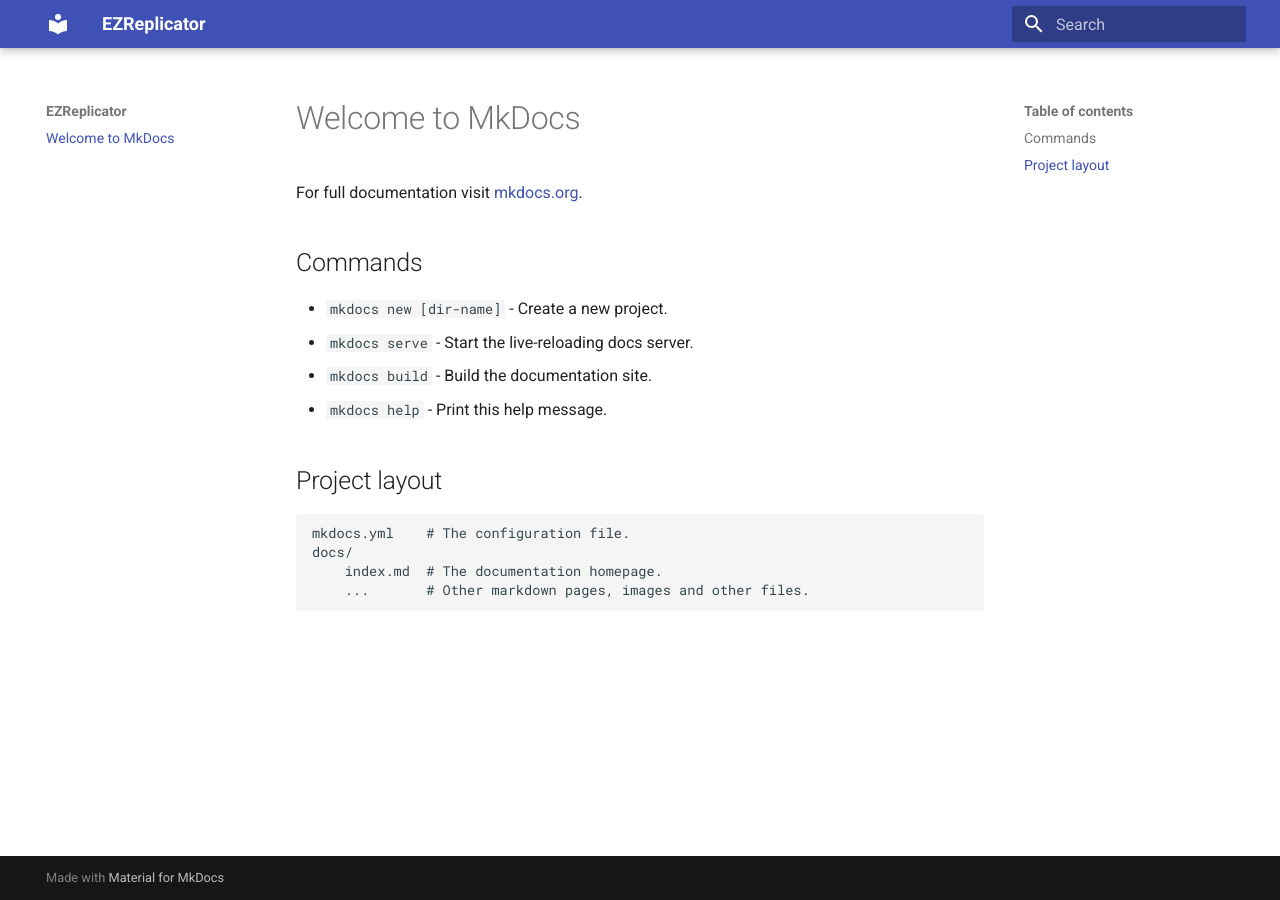
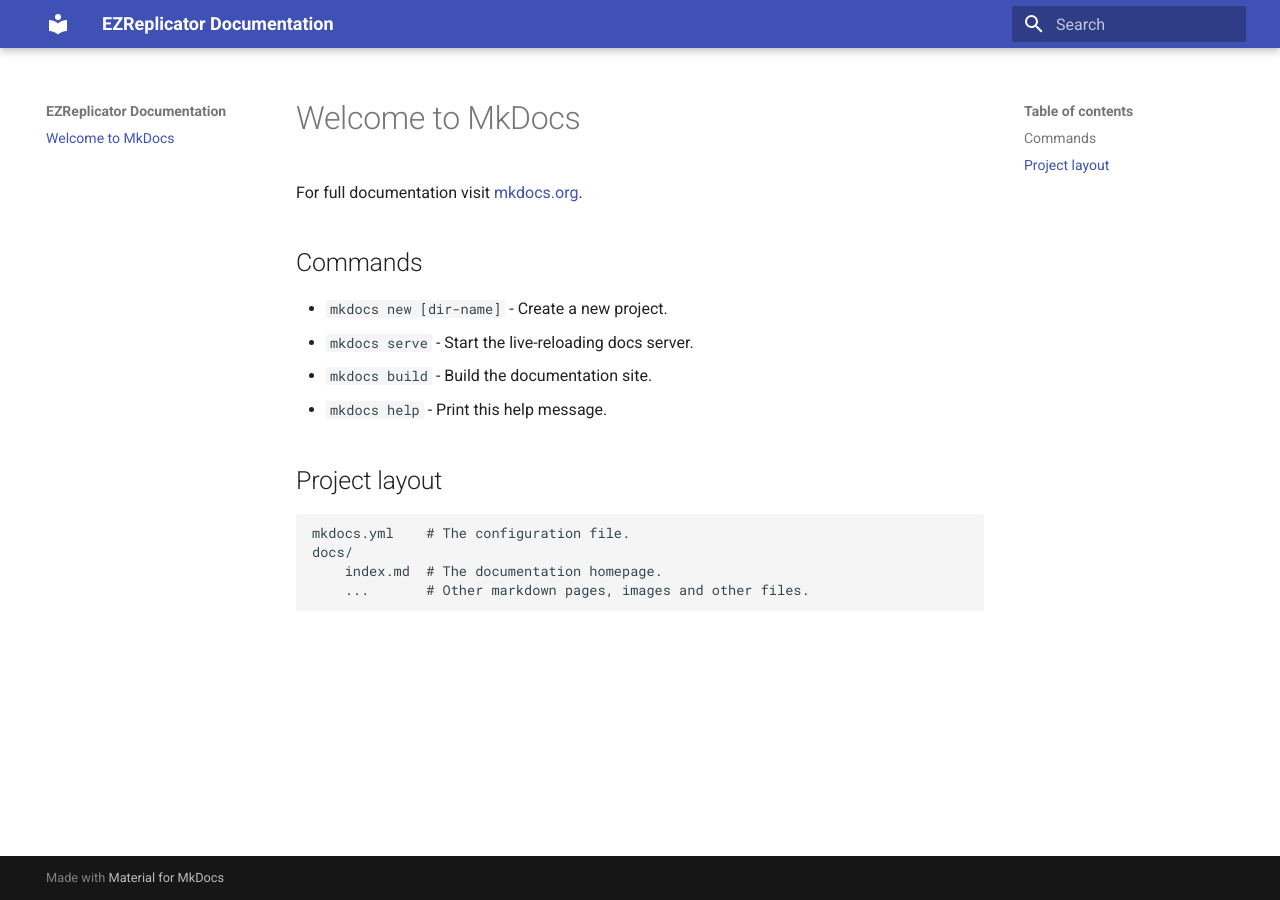
Before and after one commit to bhristt/EZReplicator, an MkDocs documentation site: the page built from docs/index.md, in a window 1280 px wide. Built offline with MkDocs 1.6.1 and Material for MkDocs 9.7.7, drawn with Linux system fonts in a browser that asks for light colours.

Commit message:
website updates

```diff
--- a/mkdocs.yml
+++ b/mkdocs.yml
@@ -1,4 +1,4 @@
-site_name: EZReplicator
+site_name: EZReplicator Documentation
 site_url: https://bhristt.github.io/EZReplicator/
 theme:
   name: material
```
